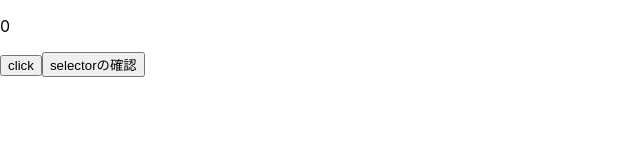
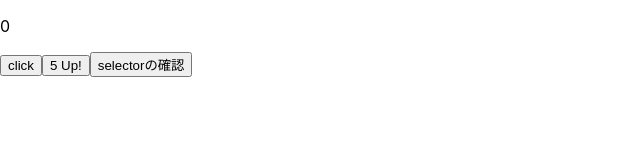
Before and after one commit to Wakabataku/next-redux-typescript, a Next.js app: page / in a window 1280 px wide. Shown: the top 160 px of the page, without its empty margins (0-640 px from the left). Built offline with nearby package versions, Linux system fonts and the light colour scheme.

Commit message:
add button with payload

```diff
--- a/pages/index.tsx
+++ b/pages/index.tsx
@@ -22,6 +22,13 @@ const Home: NextPage = () => {
       >
         click
       </button>
+      <button
+        onClick={() => {
+          dispatch(incrementByAmount(5))
+        }}
+      >
+        5 Up!
+      </button>
       <button onClick={() => console.log(selector)}>selectorの確認</button>
     </div>
   )
--- a/store/CounterSlice/counterSlice.ts
+++ b/store/CounterSlice/counterSlice.ts
@@ -25,7 +25,7 @@ export const counterSlice = createSlice({
   },
 })
 
-export const { increment, decrement } = counterSlice.actions
+export const { increment, decrement, incrementByAmount } = counterSlice.actions
 
 export const selectCount = (state: RootState) => state.counter.value
 
```
